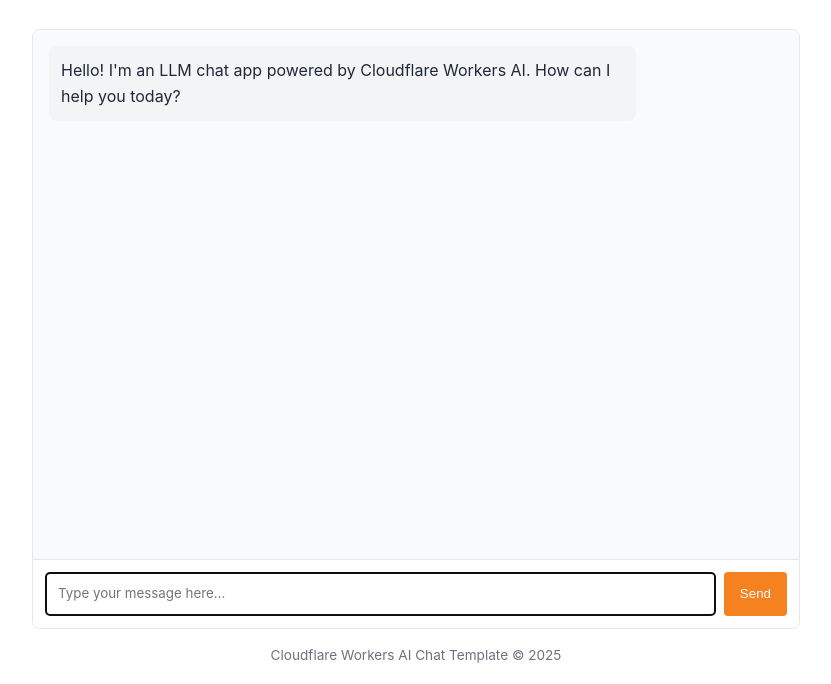
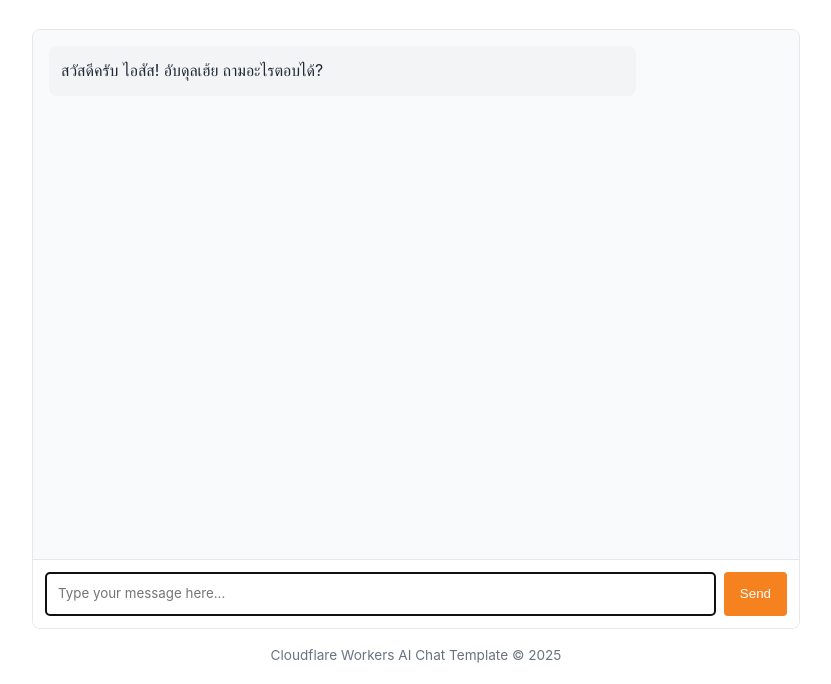
Before and after one commit to AomsinTH/llm-chat-app-template-partnerbootcamp, a plain HTML site: page public/index.html in a window 1280 px wide. Shown: the part 116-800 px from the top of the page, without its empty margins (224-1055 px from the left). Drawn offline with Linux system fonts and the light colour scheme.

Commit message:
Update index.html

```diff
--- a/public/index.html
+++ b/public/index.html
@@ -146,8 +146,7 @@
       <div id="chat-messages" class="chat-messages">
         <div class="message assistant-message">
           <p>
-            Hello! I'm an LLM chat app powered by Cloudflare Workers AI. How can
-            I help you today?
+            สวัสดีครับ ไอสัส! อับดุลเฮ้ย ถามอะไรตอบได้?
           </p>
         </div>
       </div>
```
